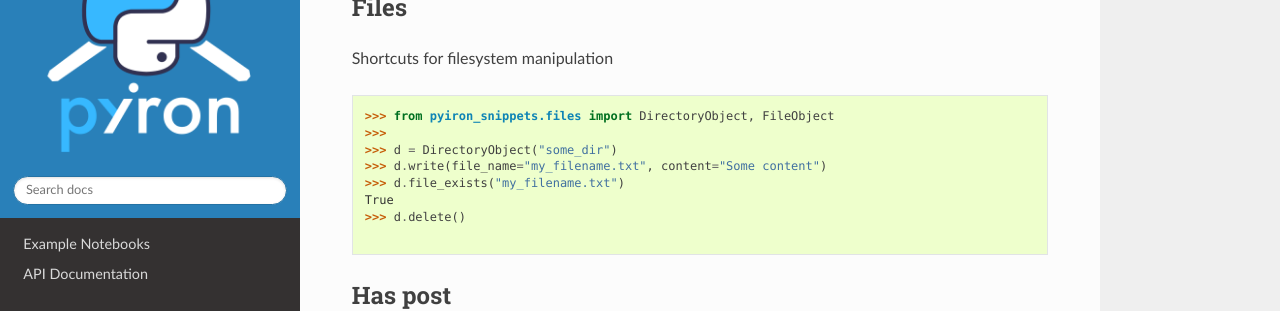
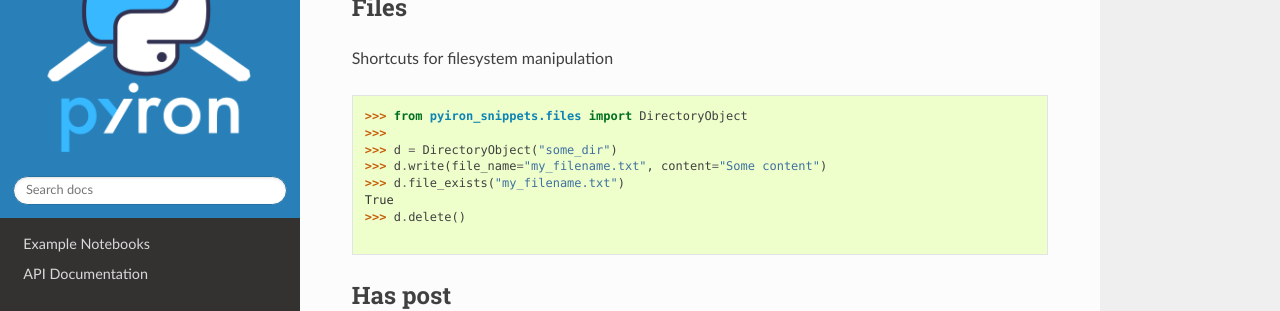
Before and after one commit to pyiron/pyiron_snippets, a Sphinx documentation site: the page built from docs/README.md, in a window 1280 px wide and 900 px high, scrolled down 2183 px. Shown: the part 151-462 px from the top of the window. Built offline with Sphinx 7.4.7 and the Read the Docs theme 3.1.0, drawn with Linux system fonts in a browser that asks for light colours.

Commit message:
Remove FileObject from README

````diff
--- a/docs/README.md
+++ b/docs/README.md
@@ -115,7 +115,7 @@ Make dynamic classes that are still pickle-able
 Shortcuts for filesystem manipulation
 
 ```python
->>> from pyiron_snippets.files import DirectoryObject, FileObject
+>>> from pyiron_snippets.files import DirectoryObject
 >>>
 >>> d = DirectoryObject("some_dir")
 >>> d.write(file_name="my_filename.txt", content="Some content")
````
